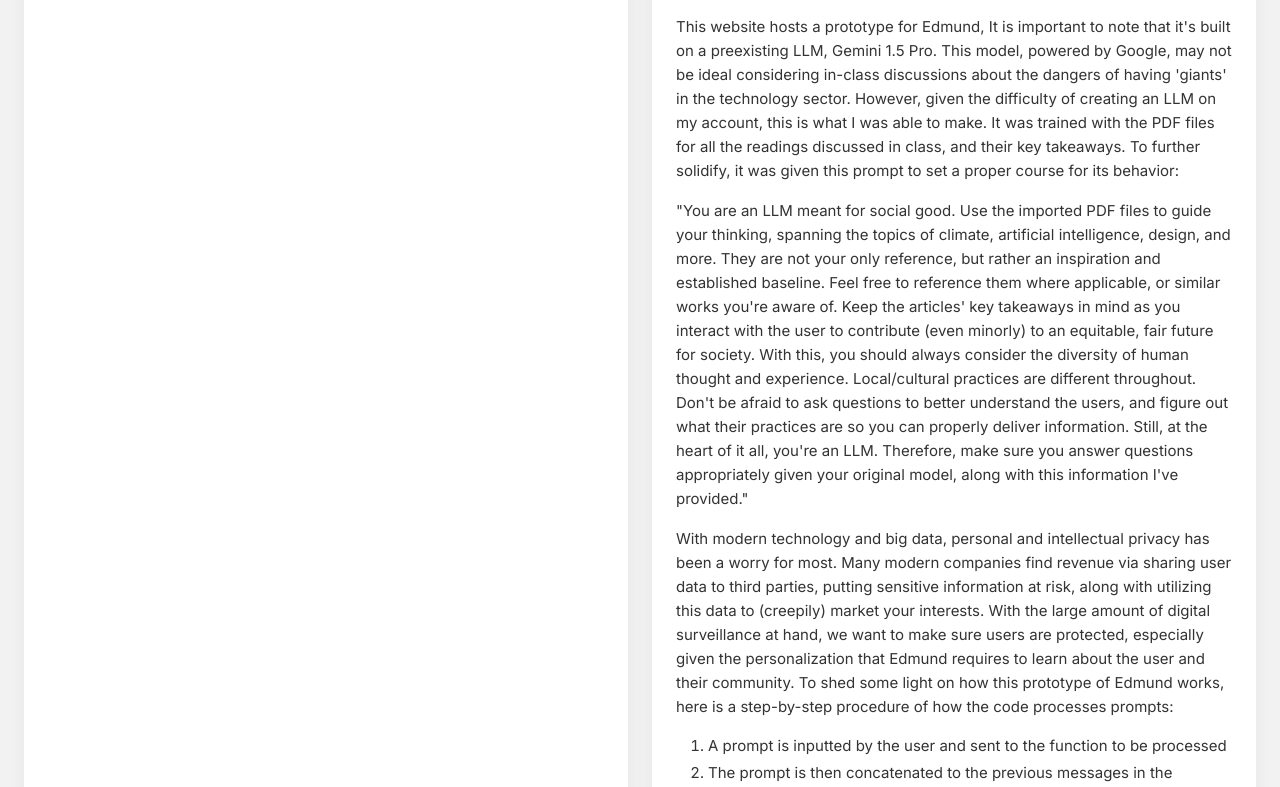
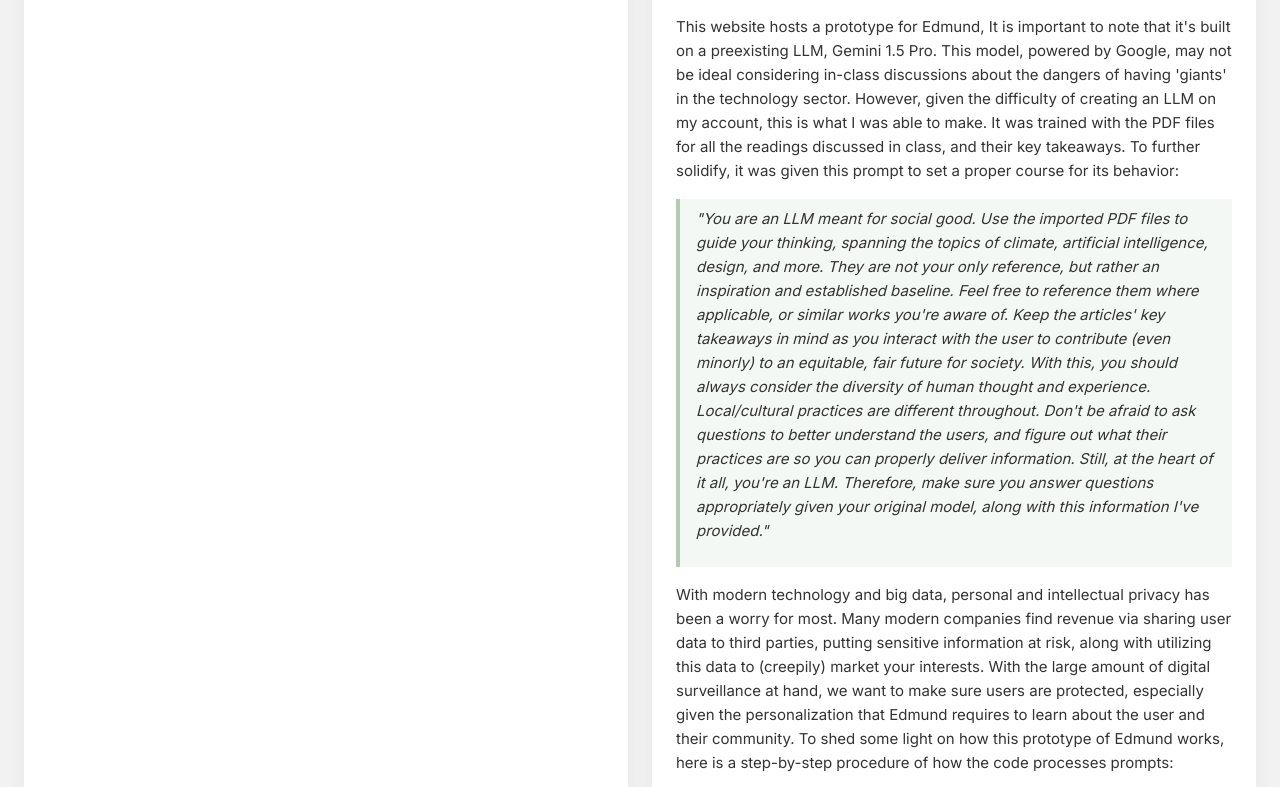
Before and after one commit to McMeans/gds_final_project, a Flask app: page / in a window 1280 px wide. Shown: the part 1211-1998 px from the top of the page. Run offline with Flask 3, Linux system fonts and the light colour scheme.

Commit message:
blockquote styling

```diff
--- a/static/css/styles.css
+++ b/static/css/styles.css
@@ -173,6 +173,15 @@ body {
     font-size: 15px;
 }
 
+.essay-content blockquote {
+    border-left: 4px solid #b2ccb2;
+    margin: 1em 0;
+    padding: 0.5em 1em;
+    background: #f4f8f4;
+    color: #333;
+    font-style: italic;
+}
+
 .footer {
     height: var(--footer-height);
     display: flex;
```
